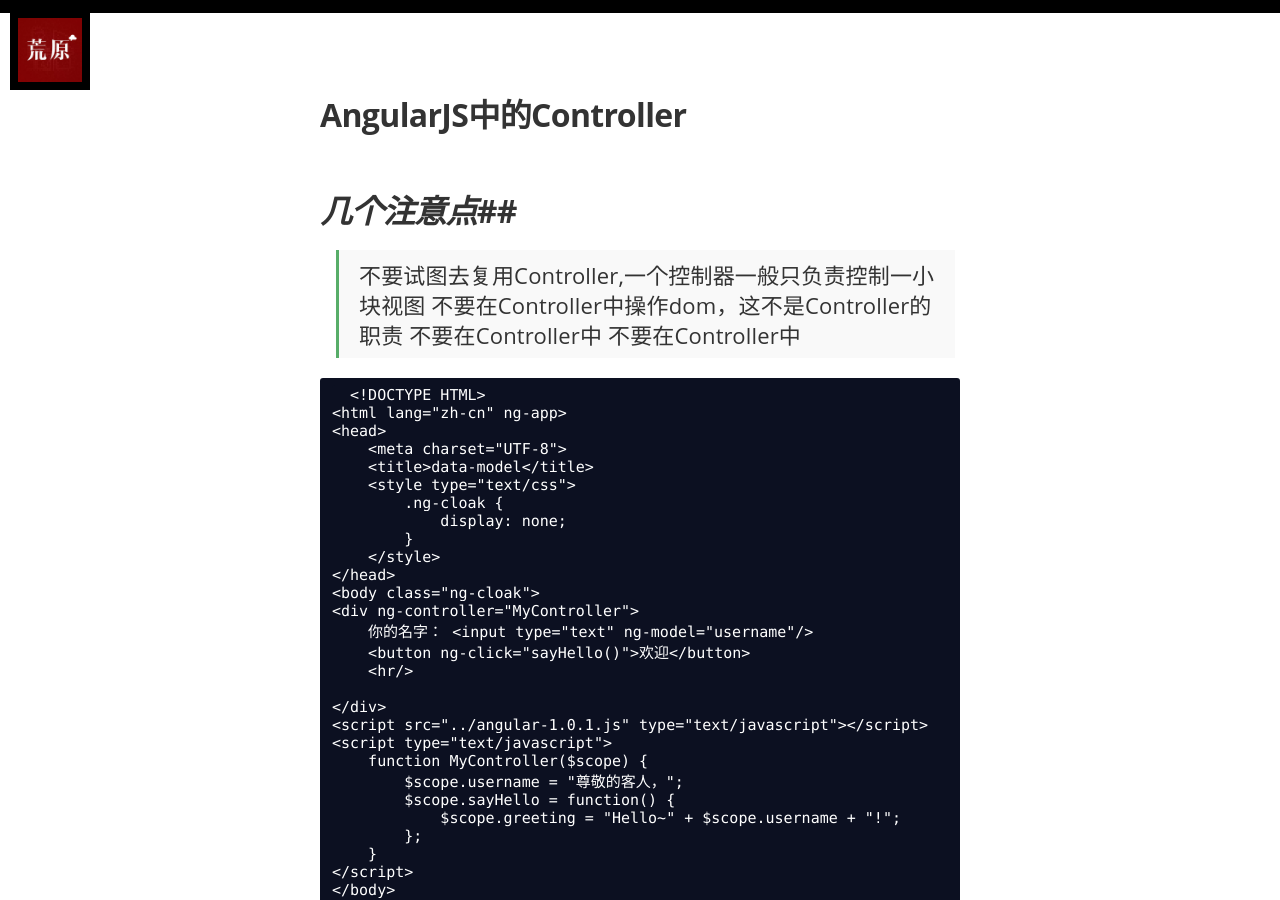
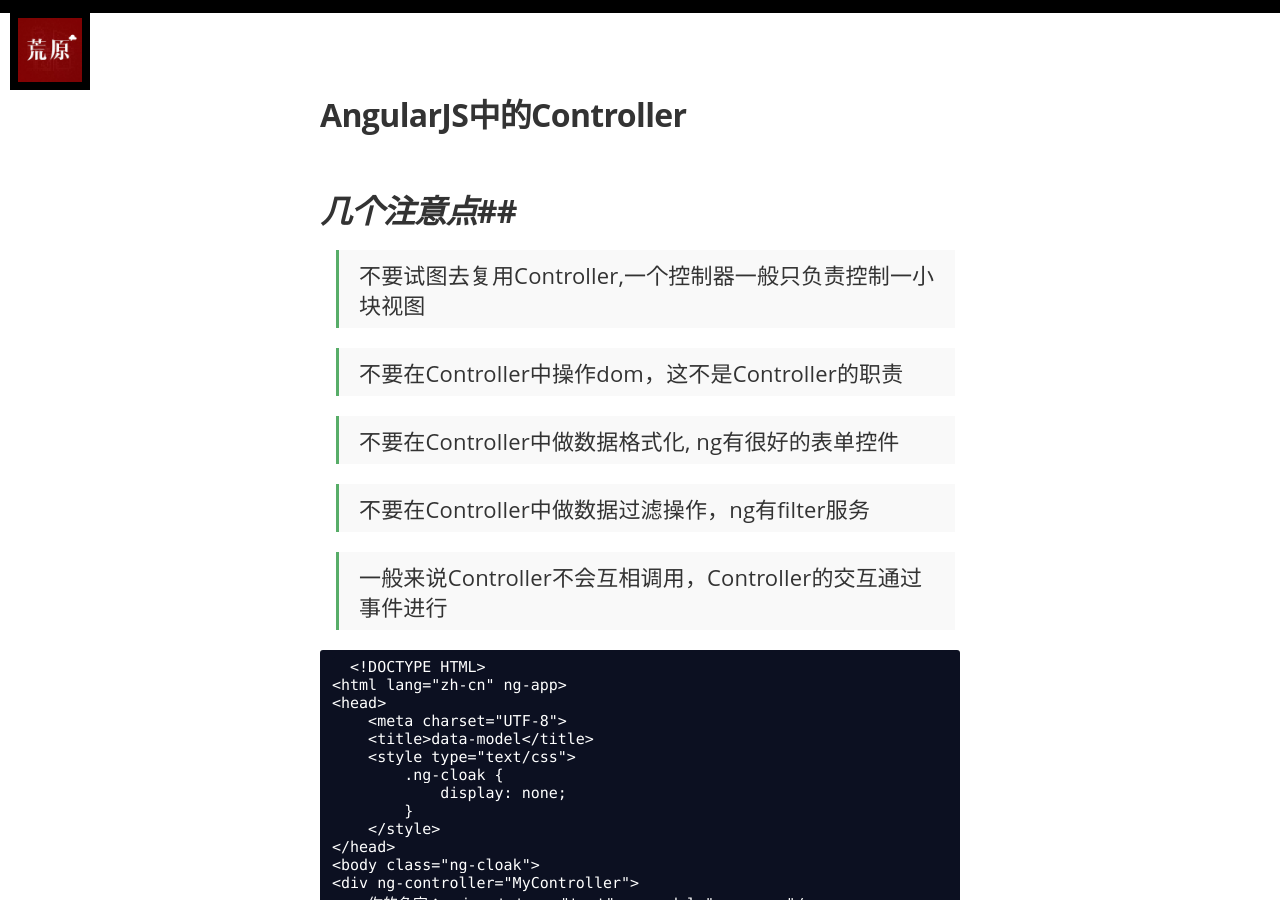
Before and after one commit to wcqblog/wcqblog.github.io, a Jekyll site: the page built from _posts/2015-01-27-AngularJS_Controller.markdown, in a window 1280 px wide and 900 px high, scrolled down 887 px. Built offline with Jekyll 4.4.1, drawn with Linux system fonts in a browser that asks for light colours; nearby versions of some CDN libraries; some web fonts are replaced; Markdown is read by kramdown in place of the engine named in the settings; comment, search, counter and statistics services are not loaded.

Commit message:
Update 2015-01-27-AngularJS_Controller.markdown

````diff
--- a/_posts/2015-01-27-AngularJS_Controller.markdown
+++ b/_posts/2015-01-27-AngularJS_Controller.markdown
@@ -10,9 +10,16 @@ image: /assets/article_images/angular/angular.jpg
 
 ##*几个注意点*##
 > 不要试图去复用Controller,一个控制器一般只负责控制一小块视图
+
 > 不要在Controller中操作dom，这不是Controller的职责
-> 不要在Controller中
-> 不要在Controller中
+
+> 不要在Controller中做数据格式化, ng有很好的表单控件
+
+> 不要在Controller中做数据过滤操作，ng有filter服务
+
+> 一般来说Controller不会互相调用，Controller的交互通过事件进行
+
+
 
 ```HTML
   <!DOCTYPE HTML>
````
